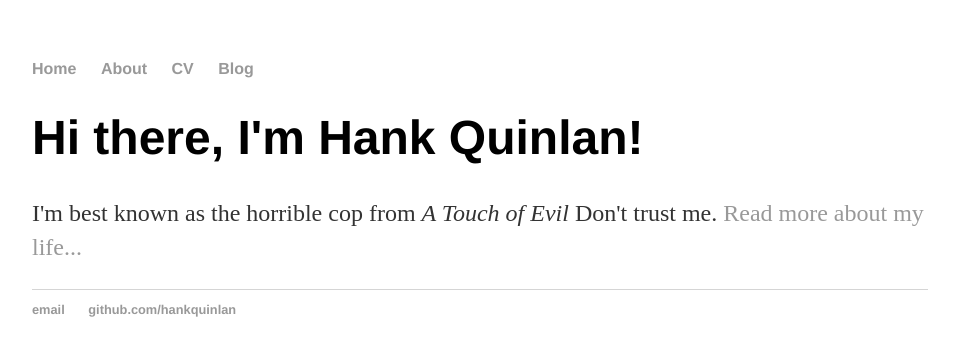
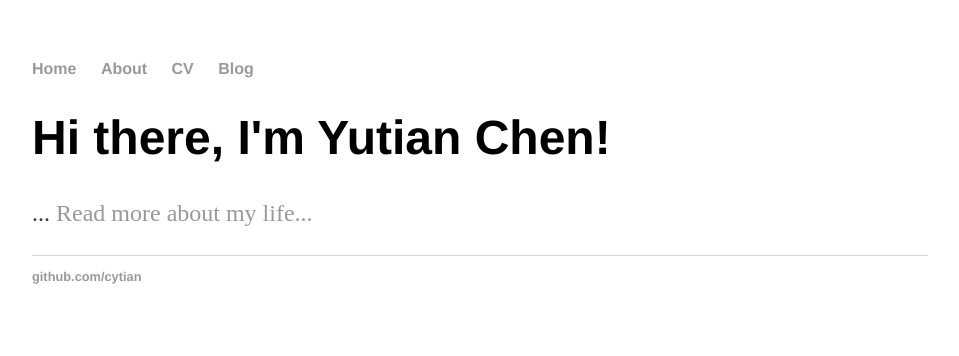
Before and after one commit to cytian/cytian.github.io, a plain HTML site: page index.html in a window 1280 px wide. Shown: the whole page, without its empty margins (160-1119 px from the left). Drawn offline with Linux system fonts and the light colour scheme.

Commit message:
Update index.html

```diff
--- a/index.html
+++ b/index.html
@@ -16,14 +16,13 @@
 		</nav>
 		<div class="container">
     		<div class="blurb">
-        		<h1>Hi there, I'm Hank Quinlan!</h1>
-				<p>I'm best known as the horrible cop from <em>A Touch of Evil</em> Don't trust me. <a href="/about">Read more about my life...</a></p>
+        		<h1>Hi there, I'm Yutian Chen!</h1>
+				<p>... <a href="/about">Read more about my life...</a></p>
     		</div><!-- /.blurb -->
 		</div><!-- /.container -->
 		<footer>
     		<ul>
-        		<li><a href="mailto:hankquinlanhub@gmail.com">email</a></li>
-        		<li><a href="https://github.com/hankquinlan">github.com/hankquinlan</a></li>
+        		<li><a href="https://github.com/cytian">github.com/cytian</a></li>
 			</ul>
 		</footer>
 	</body>
```
